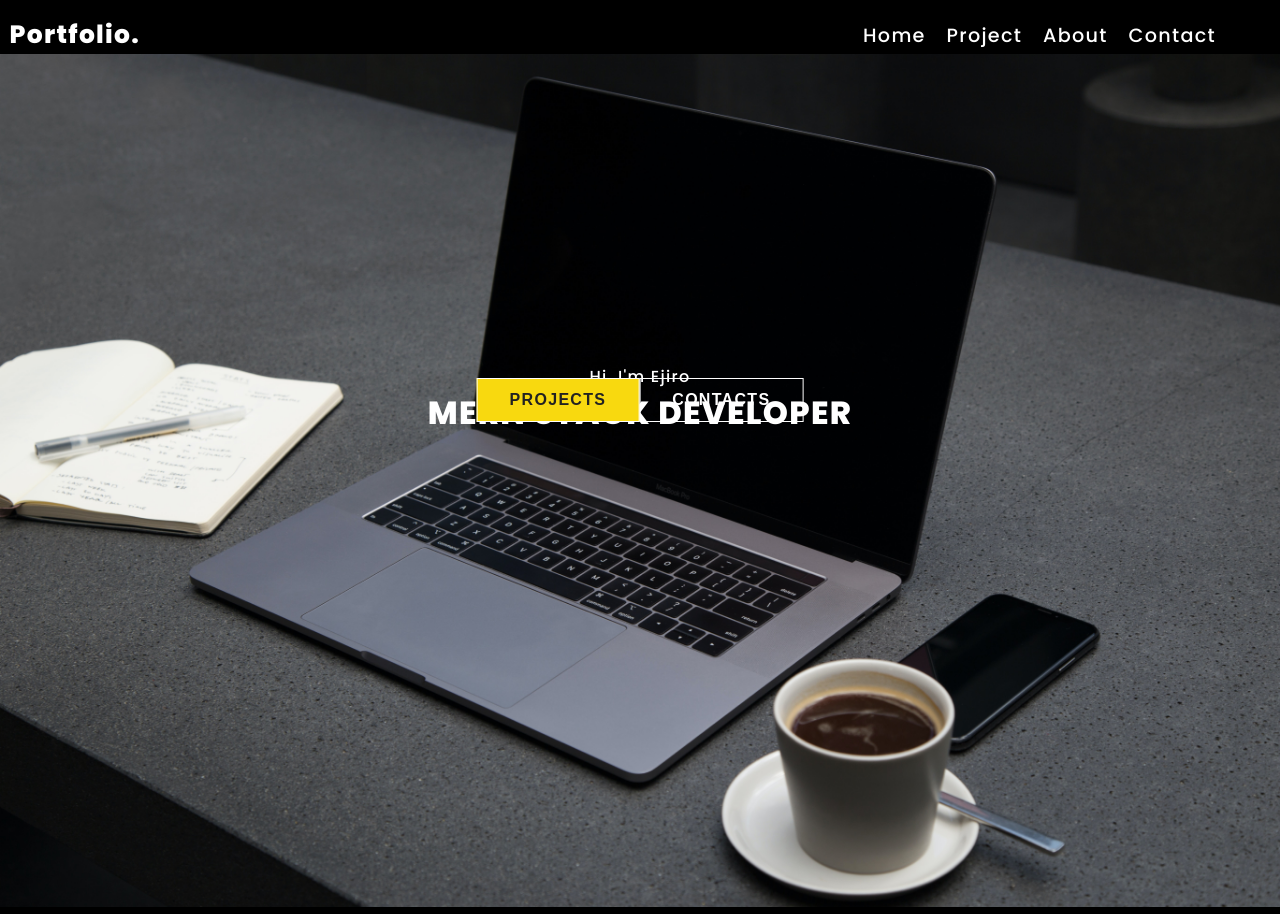
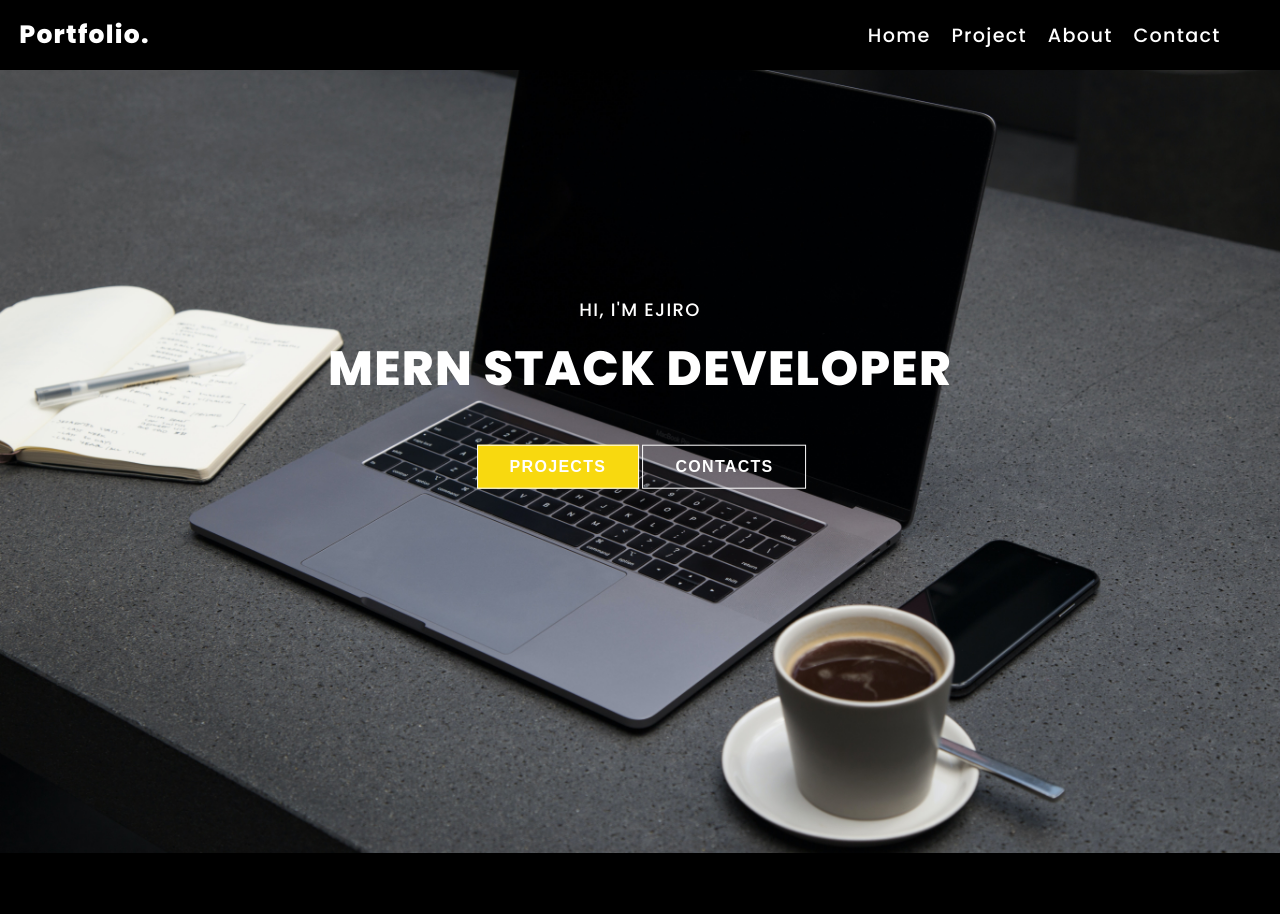
Before and after one commit to EjiroOsiephri/My-portfolio, a React (Vite) app in the folder vite-project/: page / in a window 1280 px wide. After the commit the page ends 860 px from the top, so only its background shows below. Built offline with nearby package versions, Linux system fonts and the light colour scheme.

Commit message:
Done with hero section

```diff
--- a/vite-project/src/component/HeroSection.tsx
+++ b/vite-project/src/component/HeroSection.tsx
@@ -1,5 +1,6 @@
 import HeroImg from "../assets/unsplash-KwJ3FEuwRlE-unsplash.jpg";
 import Classes from "../sass/Hero.module.scss";
+import { Link } from "react-router-dom";
 
 const HeroSection = () => {
   return (
@@ -11,10 +12,12 @@ const HeroSection = () => {
         <div className={Classes["content"]}>
           <p>Hi, I'm Ejiro</p>
           <h1>MERN STACK DEVELOPER</h1>
-        </div>
-        <div className={Classes["btn-container"]}>
-          <button className={Classes["btn"]}>Projects</button>
-          <button className={Classes["btn-light"]}>Contacts</button>
+          <button className={Classes["btn"]}>
+            <Link to="/project">Projects</Link>
+          </button>
+          <button className={Classes["btn-light"]}>
+            <Link to="/contact">Contacts</Link>
+          </button>
         </div>
       </main>
     </>
--- a/vite-project/src/sass/Hero.module.scss
+++ b/vite-project/src/sass/Hero.module.scss
@@ -43,15 +43,22 @@
   top: 50%;
   transform: translate(-50%, -50%);
 }
-.btn-container {
-  position: absolute;
-  left: 50%;
-  text-align: center;
-  top: 50%;
-  transform: translate(-50%, -50%);
+.content h1 {
+  font-size: 3rem;
+  padding: 0.6rem 0 1.5rem;
+}
+.content p {
+  text-transform: uppercase;
+  font-size: 18px;
+}
+.content .btn {
+  margin: 1rem 0.2rem;
 }
 @media screen and (max-width: 678px) {
   .hero-img {
     height: 100vh;
   }
+  .content h1 {
+    font-size: 2rem;
+  }
 }
--- a/vite-project/src/sass/header.module.scss
+++ b/vite-project/src/sass/header.module.scss
@@ -1,6 +1,10 @@
 .main-header-section {
+  position: fixed;
+  background-color: black;
+  padding: 1em 1.2em 1em 1.2em;
+  width: 100%;
   display: flex;
-  margin: 1em 4em 0 0.6em;
+  z-index: 2;
   justify-content: space-between;
   align-items: center;
 }
@@ -10,6 +14,7 @@
 }
 .navLists {
   display: flex;
+  margin-right: 2.5em;
 }
 .navLists li {
   margin-left: 1.3em;
@@ -33,6 +38,7 @@
     left: -100%;
     transition: 0.4s;
     z-index: -3;
+    background-color: black;
   }
 
   .navLists li {
```
